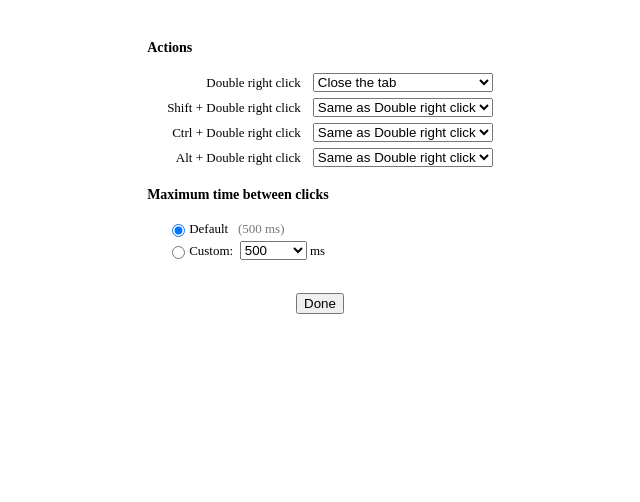
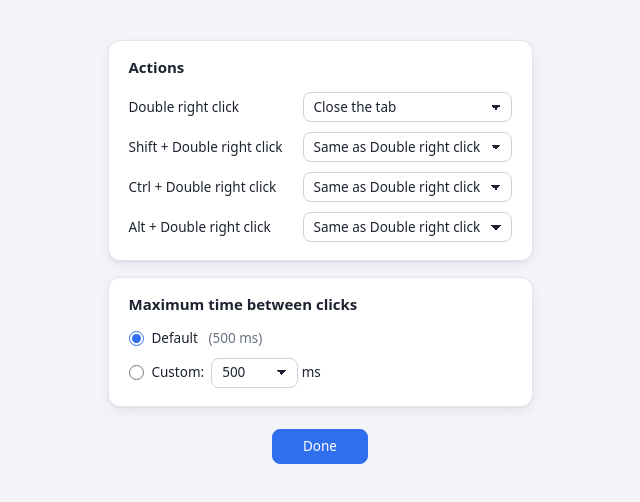
Before and after one commit to webextensions/close-tab-by-double-right-click, a browser extension: page extension/options.html in a window 1280 px wide. Shown: the whole page, without its empty margins (320-960 px from the left). Drawn offline with Linux system fonts and the light colour scheme.

Commit message:
Give the options page a modern look: cards on a soft background, an accent color, rounded controls and a dark mode, in its own options.css

```diff
--- /dev/null
+++ b/extension/options.css
@@ -0,0 +1,237 @@
+:root {
+    color-scheme: light dark;
+
+    --page-background: #f2f4f8;
+    --card-background: #fff;
+    --card-border: #e2e6ee;
+    --card-shadow: 0 1px 2px rgb(16 24 40 / 6%), 0 4px 12px rgb(16 24 40 / 6%);
+    --text: #1d2330;
+    --text-muted: #6a7282;
+    --control-background: #fff;
+    --control-border: #cdd3de;
+    --control-border-hover: #9aa4b6;
+    --accent: #2f6fed;
+    --accent-hover: #1f5ad1;
+    --accent-text: #fff;
+    --danger: #c22c2c;
+    --note-background: #e7f6ec;
+    --note-border: #a6dcb8;
+    --note-text: #17572f;
+}
+
+@media (prefers-color-scheme: dark) {
+    :root {
+        --page-background: #15171c;
+        --card-background: #1f2229;
+        --card-border: #30343e;
+        --card-shadow: 0 1px 2px rgb(0 0 0 / 30%), 0 4px 12px rgb(0 0 0 / 25%);
+        --text: #e4e7ee;
+        --text-muted: #9aa2b1;
+        --control-background: #272b33;
+        --control-border: #414755;
+        --control-border-hover: #5c6475;
+        --accent: #7ea6ff;
+        --accent-hover: #a0bdff;
+        --accent-text: #0e1626;
+        --danger: #ff8f87;
+        --note-background: #183826;
+        --note-border: #2f6b47;
+        --note-text: #c3efd3;
+    }
+}
+
+/* Elements which options.js hides and shows with the "hidden" attribute stay hidden, whatever their display below */
+[hidden] {
+    display: none !important;
+}
+
+html {
+    font-size: 62.5%;
+}
+body {
+    margin: 0;
+    /* At the top, room for the note which confirms a change (see notifyUser in options.js) */
+    padding: 40px 20px 20px;
+    background: var(--page-background);
+    color: var(--text);
+    font-family: system-ui, -apple-system, "Segoe UI", Roboto, Ubuntu, Cantarell, "Noto Sans", sans-serif;
+    font-size: 1.35rem;
+    line-height: 1.4;
+}
+button,
+select {
+    font: inherit;
+    color: inherit;
+}
+button {
+    cursor: pointer;
+}
+button:focus-visible,
+select:focus-visible,
+input:focus-visible {
+    outline: 2px solid var(--accent);
+    outline-offset: 2px;
+}
+
+.page {
+    display: flex;
+    justify-content: center;
+}
+
+/* Each section is a card */
+.option {
+    padding: 16px 20px 18px;
+    border: 1px solid var(--card-border);
+    border-radius: 12px;
+    background: var(--card-background);
+    box-shadow: var(--card-shadow);
+}
+.option + .option {
+    margin-top: 16px;
+}
+.option-heading {
+    font-size: 1.5rem;
+    font-weight: 600;
+}
+.option-heading-with-action {
+    display: flex;
+    justify-content: space-between;
+    align-items: baseline;
+    gap: 16px;
+}
+.option-body {
+    margin-top: 14px;
+}
+
+/* A button which looks like a link */
+.reset-gestures {
+    padding: 2px 6px;
+    margin-right: -6px;
+    border: 0;
+    border-radius: 6px;
+    background: none;
+    color: var(--accent);
+    font-size: 1.3rem;
+    font-weight: 500;
+}
+.reset-gestures:hover {
+    color: var(--accent-hover);
+    text-decoration: underline;
+}
+
+select {
+    appearance: none;
+    min-height: 30px;
+    padding: 4px 30px 4px 10px;
+    border: 1px solid var(--control-border);
+    border-radius: 8px;
+    /* A chevron drawn in the text color, so that it follows the color scheme */
+    background:
+        linear-gradient(45deg, transparent 50%, currentColor 50%) right 15px center / 5px 5px no-repeat,
+        linear-gradient(135deg, currentColor 50%, transparent 50%) right 10px center / 5px 5px no-repeat,
+        var(--control-background);
+    cursor: pointer;
+}
+select:hover {
+    border-color: var(--control-border-hover);
+}
+select:focus-visible {
+    border-color: var(--accent);
+}
+input[type="radio"] {
+    width: 15px;
+    height: 15px;
+    margin: 0 8px 0 0;
+    accent-color: var(--accent);
+    cursor: pointer;
+}
+
+.option-value,
+label {
+    display: flex;
+    align-items: center;
+}
+.option-value + .option-value {
+    margin-top: 10px;
+}
+.option-value label {
+    cursor: pointer;
+}
+.muted {
+    color: var(--text-muted);
+}
+
+.gestures {
+    display: grid;
+    grid-template-columns: auto auto;
+    justify-content: start;
+    align-items: center;
+    gap: 10px 20px;
+}
+.gesture {
+    display: contents;
+}
+.gesture label {
+    display: block;
+    white-space: nowrap;
+}
+.gesture-permission-missing {
+    margin-left: 8px;
+    color: var(--danger);
+    font-size: 1.25rem;
+    font-weight: 500;
+}
+
+.sessions-permission-missing {
+    display: flex;
+    flex-wrap: wrap;
+    align-items: center;
+    gap: 8px 12px;
+    max-width: 440px;
+    margin-top: 14px;
+    color: var(--text-muted);
+}
+
+.button-secondary,
+.button-primary {
+    padding: 5px 14px;
+    border-radius: 8px;
+    font-weight: 500;
+}
+.button-secondary {
+    border: 1px solid var(--control-border);
+    background: var(--control-background);
+}
+.button-secondary:hover {
+    border-color: var(--control-border-hover);
+}
+.button-primary {
+    min-width: 96px;
+    padding: 7px 20px;
+    border: 1px solid var(--accent);
+    background: var(--accent);
+    color: var(--accent-text);
+}
+.button-primary:hover {
+    border-color: var(--accent-hover);
+    background: var(--accent-hover);
+}
+
+.page-actions {
+    display: flex;
+    justify-content: center;
+    margin-top: 22px;
+}
+
+/* The note which confirms a change (utils.alertNote, which styles it inline), restyled to match the page */
+#topCenterAlertNote div:has(> .alert-note-text) {
+    padding: 3px 14px !important;
+    border-color: var(--note-border) !important;
+    border-radius: 999px;
+    background-color: var(--note-background) !important;
+    box-shadow: var(--card-shadow);
+}
+#topCenterAlertNote .alert-note-text {
+    color: var(--note-text) !important;
+    font: 600 1.25rem/1.5 system-ui, -apple-system, "Segoe UI", Roboto, Ubuntu, Cantarell, "Noto Sans", sans-serif !important;
+}
--- a/extension/options.html
+++ b/extension/options.html
@@ -11,97 +11,18 @@
 
     <title>Double Right Click - close tab &amp; more</title>
 
-    <style>
-        html {
-            font-size: 62.5%;
-        }
-        body {
-            margin: 0;
-            /* At the sides and the bottom, the same inset as the icon in the title of Chrome's options dialog. At the
-               top, room for the note which confirms a change (see notifyUser in options.js) */
-            padding: 40px 20px 20px;
-            font-size: 1.3rem;
-        }
-        button {
-            cursor: pointer;
-        }
-        .option-heading {
-            font-size: 1.4rem;
-            font-weight: bold;
-            padding-bottom: 7px;
-        }
-        .option-heading-with-action {
-            display: flex;
-            justify-content: space-between;
-            align-items: baseline;
-        }
-        /* A button which looks like a link */
-        .reset-gestures {
-            padding: 0;
-            border: 0;
-            background: none;
-            color: #1a73e8;
-            font: inherit;
-            font-size: 1.3rem;
-            font-weight: normal;
-        }
-        .reset-gestures:hover {
-            text-decoration: underline;
-        }
-        .option-value,
-        label {
-            display: flex;
-        }
-        .option-value {
-            align-items: center;
-            padding-bottom: 3px;
-        }
-        label {
-            margin-top: 1px;
-            margin-bottom: 1px;
-        }
-        label input,
-        label input[type="button"],
-        label input[type="checkbox"],
-        label input[type="radio"],
-        label input[type="submit"],
-        label select {
-            margin-right: 4px;
-        }
-        .gestures {
-            display: grid;
-            grid-template-columns: auto auto;
-            justify-content: start;
-            align-items: center;
-            gap: 6px 12px;
-        }
-        .gesture[hidden] {
-            display: none;
-        }
-        .gesture {
-            display: contents;
-        }
-        .gesture label {
-            display: block;
-            text-align: right;
-            white-space: nowrap;
-        }
-        .gesture-permission-missing {
-            margin-left: 8px;
-            color: #b00;
-        }
-    </style>
+    <link rel="stylesheet" href="options.css">
 </head>
 
 <body>
-    <div style="display:flex; justify-content:center;">
+    <div class="page">
         <div>
             <div class="option">
                 <div class="option-heading option-heading-with-action">
                     <span>Actions</span>
                     <button class="reset-gestures" hidden>Reset</button>
                 </div>
-                <div style="margin-top:10px; margin-left:20px">
+                <div class="option-body">
                     <div class="gestures">
                         <div class="gesture">
                             <label for="double-right-click-action">Double right click</label>
@@ -124,18 +45,18 @@
                             <span><select id="meta-double-right-click-action" class="gesture-action" data-setting="META_DOUBLE_RIGHT_CLICK_ACTION"></select><span class="gesture-permission-missing" hidden>Needs access</span></span>
                         </div>
                     </div>
-                    <div class="sessions-permission-missing" style="margin-top:7px" hidden>
+                    <div class="sessions-permission-missing" hidden>
                         Reopening the last closed tab needs access to the recently closed tabs.
-                        <button class="grant-sessions-permission">Grant access</button>
+                        <button class="grant-sessions-permission button-secondary">Grant access</button>
                     </div>
                 </div>
             </div>
 
-            <div class="option" style="margin-top:20px">
+            <div class="option">
                 <div class="option-heading">Maximum time between clicks</div>
-                <div style="margin-top:10px; margin-left:20px">
+                <div class="option-body">
                     <div class="option-value">
-                        <label><input type="radio" name="maximum-time-between-clicks-type" value="default" /> Default &nbsp;&nbsp;<span style="color: #777;">(500 ms)</span></label>
+                        <label><input type="radio" name="maximum-time-between-clicks-type" value="default" /> Default &nbsp;&nbsp;<span class="muted">(500 ms)</span></label>
                     </div>
                     <div class="option-value">
                         <label><input type="radio" name="maximum-time-between-clicks-type" value="custom" /> Custom:&nbsp;&nbsp;</label>
@@ -180,8 +101,8 @@
                 </div>
             </div>
 
-            <div style="margin-top:30px; display:flex; justify-content:center">
-                <button id="done">Done</button>
+            <div class="page-actions">
+                <button id="done" class="button-primary">Done</button>
             </div>
         </div>
     </div>
```
Also changed, not shown: AGENTS.md (+4 -0 lines).
